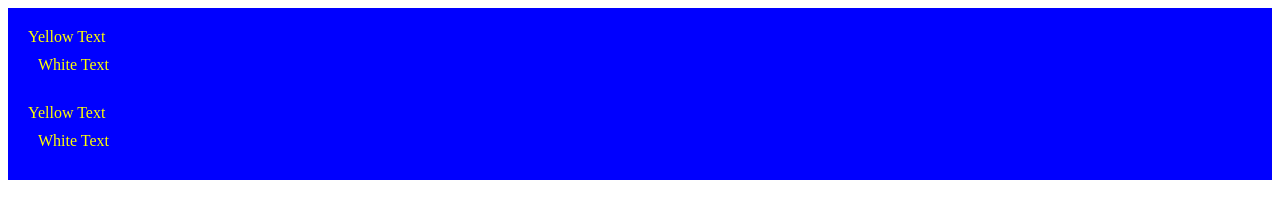
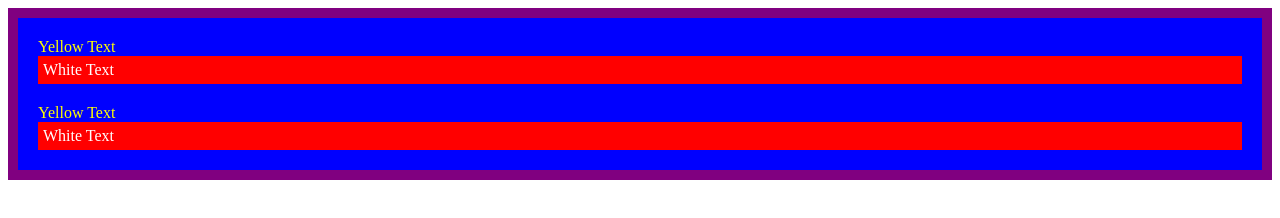
Before and after one commit to Infi19/udemy-web-dev-assignments-, a plain HTML site: page 7.0+CSS+Cascade/index.html in a window 1280 px wide. Drawn offline with Linux system fonts and the light colour scheme.

Commit message:
7.0 done

```diff
--- a/7.0+CSS+Cascade/style.css
+++ b/7.0+CSS+Cascade/style.css
@@ -10,3 +10,15 @@ p {
   margin: 0;
   padding: 0;
 }
+
+.box .inner-box {
+  background-color: red;
+  padding: 5px;
+}
+
+.white-text{
+  color:white;
+}
+#outer-box{
+  border: 10px solid purple;
+}
```
